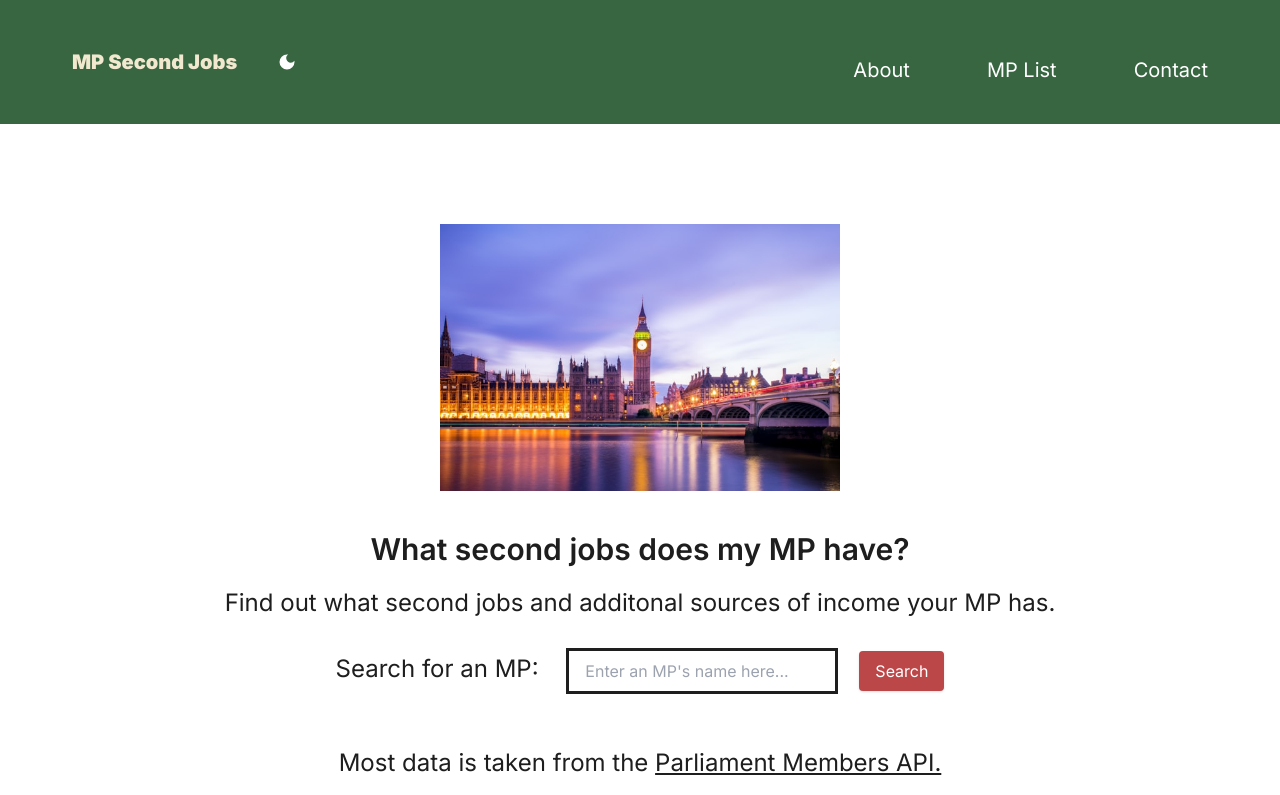
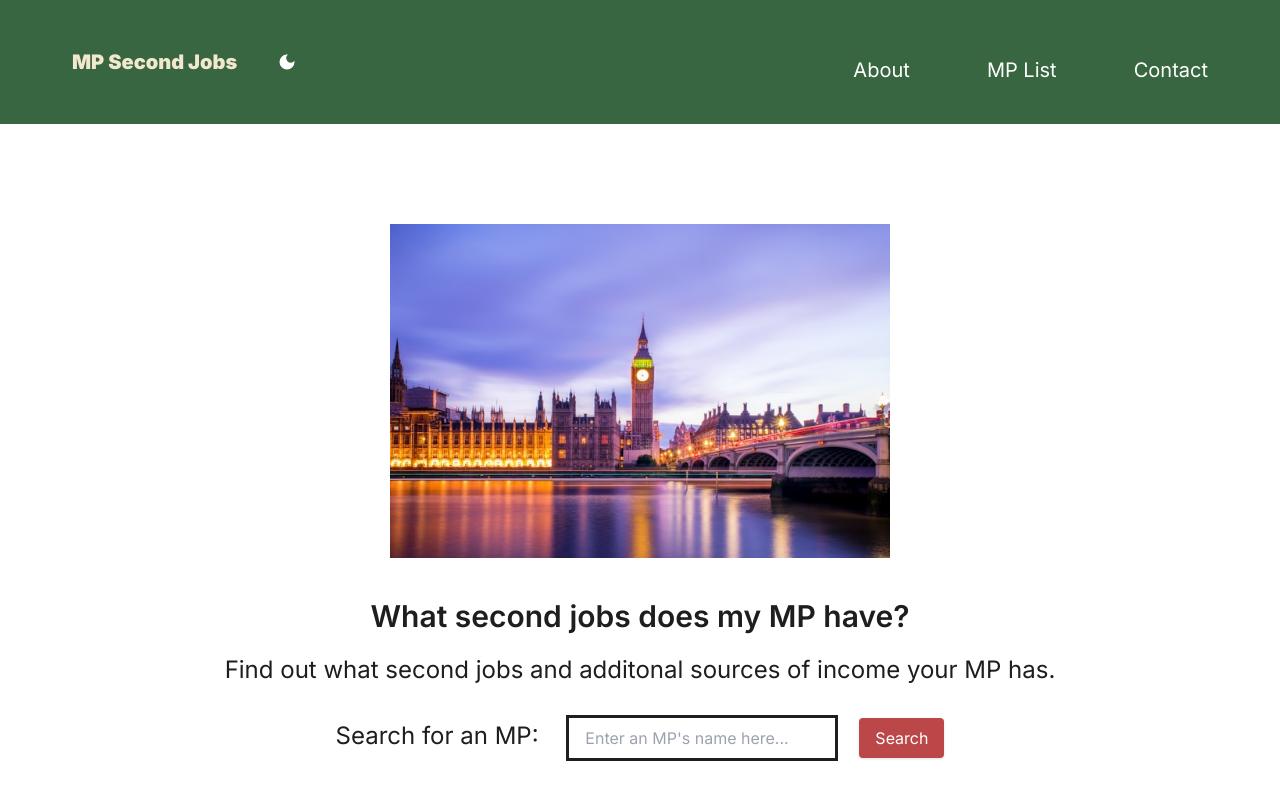
Before and after one commit to zamarz/second-jobs, a Next.js app: page / in a window 1280 px wide. Shown: the top 795 px of the page. Built offline with nearby package versions, Linux system fonts and the light colour scheme.

Commit message:
Change home page image size

```diff
--- a/src/components/HomePage.tsx
+++ b/src/components/HomePage.tsx
@@ -9,8 +9,8 @@ const HomePage = () => {
         <Image
           src={"/assets/parliament.jpg"}
           alt="An image of Parliament"
-          width={400}
-          height={400}
+          width={500}
+          height={500}
           className="py-5"
         />{" "}
         <h2 className="text-3xl py-5 font-semibold">
```
